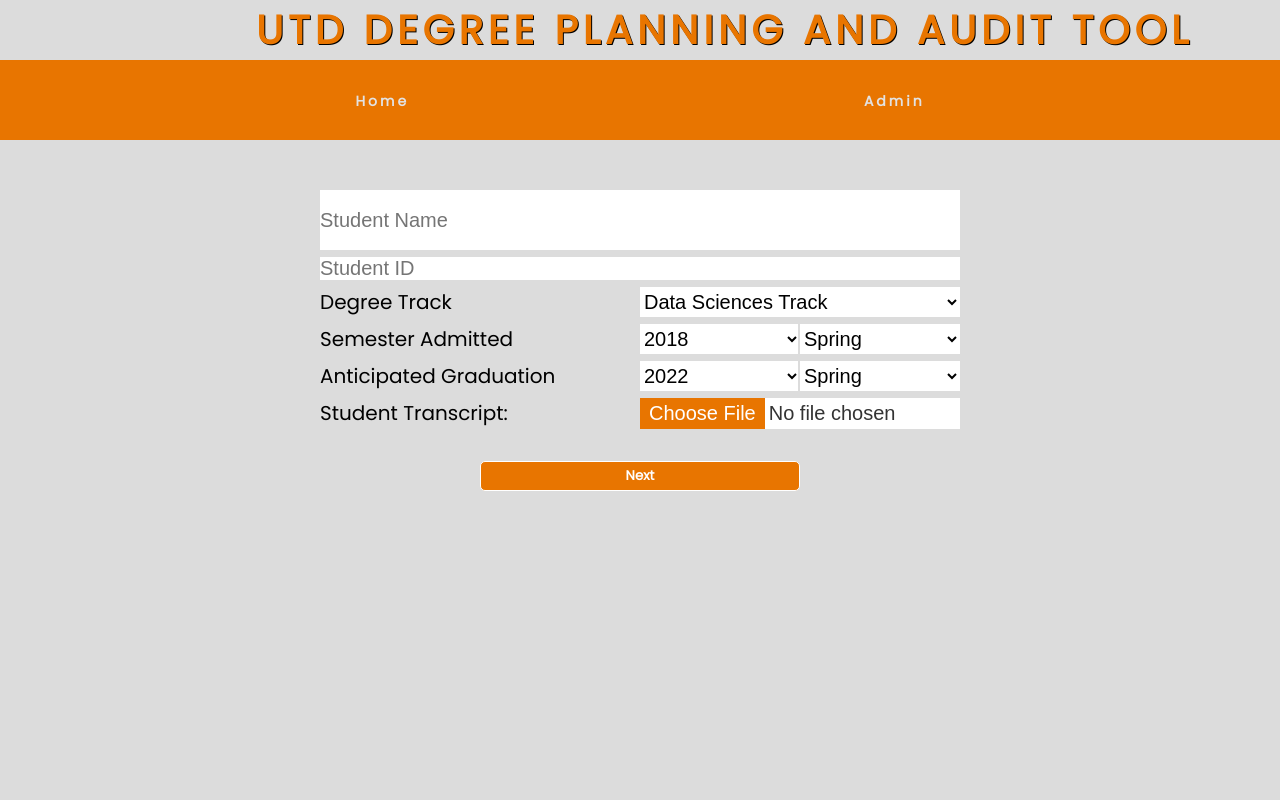
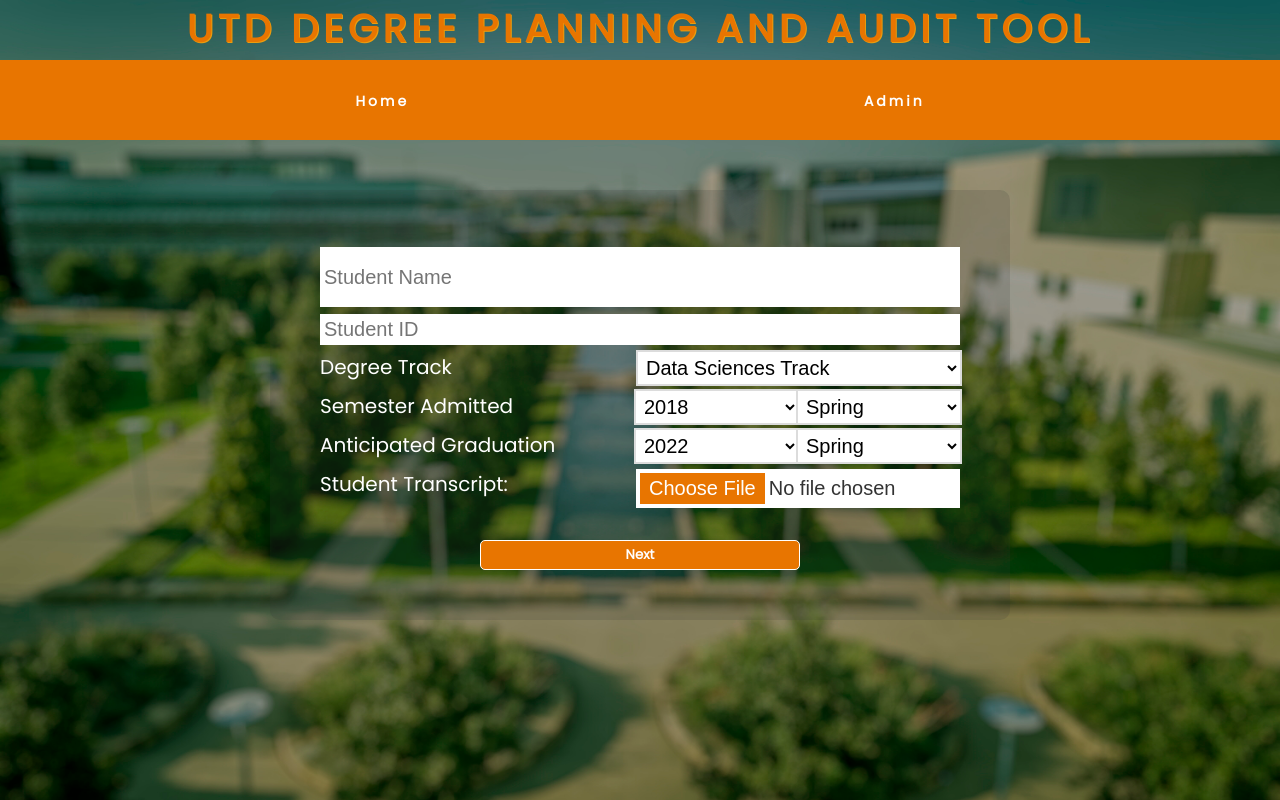
Before and after one commit to muhibm1/Degree-Audit-Tool-, a PHP site: page /main.html in a window 1280 px wide. Run offline with PHP 8.4, Linux system fonts and the light colour scheme; data comes from the database, SQL or seed files in the repository; some libraries are stand-ins or nearby versions.

Commit message:
Small Fix and Makeover

```diff
--- a/admin.html
+++ b/admin.html
@@ -16,7 +16,7 @@
 </style>
 </head>
 
-<body style="background-color:Gainsboro;">
+<body style="background-color:rgb(95, 148, 101); background-image: url('utdallas_min.jpg');">
 
 <header>
 <div>
@@ -31,7 +31,7 @@
   </ul>
 </nav>
 
-<div class="adminForm" id="signin_form">
+<div class="adminForm" id="signin_form" style="color: white;">
   <div class="input-group">
     <h3>Sign in</h3>
   </div>
--- a/external.css
+++ b/external.css
@@ -10,44 +10,65 @@
 
 header{
   top:0;
-  left:20%;
+  margin: auto;
   height: 60px;
-  width: auto;
+  width: 100%;
   text-transform: uppercase;
   letter-spacing: 5px;
-  font-size: 40px;
+  font-size: 3vw;
   font-weight: bold;
   font-family: 'Poppins', sans-serif;
   text-align: center;
-  text-shadow: 1px 1px black;
+  text-shadow: 1px 1px rgb(235, 157, 14);
   color: #e87500
 }
 
-a:visited {
-  color: purple;
+@media screen and (min-width: 1600px) {
+  header {
+     font-size: 50px;
+  }
 }
 
-#main-body{
+body {
+  background-image: url('utdallas_min.jpg') no-repeat center center fixed;
+  background-attachment: fixed;
+  -webkit-background-size: cover;
+  -moz-background-size: cover;
+  -o-background-size: cover;
+  background-size: cover;
+}
+
+#main-body {
   opacity: 0;
   transition: opacity 1s;
 }
 
-.formOne{
+.formOne {
   width: 50%;
   display: inherit;
   position: relative;
   margin: auto;
   margin-top: 50px;
+  margin-bottom: 100px;
   transition-duration: 1s;
+  background-color: rgba(59, 59, 59, 0.164);
+  border-radius: 10px;
+  color: white;
+  padding: 50px;
 }
 
-.formTwo{
+.formTwo {
   width: 50%;
   display: none;
   position: relative;
   margin: auto;
   margin-top: 50px;
+  margin-bottom: 100px;
   transition-duration: 1s;
+  background-color: rgba(59, 59, 59, 0.164);
+  border-radius: 10px;
+  color: white;
+  padding: 50px;
 }
 
 [data-drop-target] {
@@ -102,21 +128,26 @@
   display: flex;
   justify-content: space-around;
   width: 80%;
+  transition-duration: 0.4s;
 }
 
 .nav-links li{
-list-style: none;
+  list-style: none;
 }
 .nav-links a{
-  color: rgb(226, 226, 226);
+  color: rgb(255, 255, 255);
+  background-color: #1f502a00;
   text-decoration: none;
   letter-spacing: 3px;
   font-weight: bold;
   font-size: 14px;
+  transition: background-color 0.2s ease-out;
 }
 
-.nav-links li:hover {
+.nav-links a:hover {
   background-color: #1f502a;
+  width: 20%;
+  height: 25%;
 }
 
 .input-group{
@@ -139,6 +170,7 @@
   background: white;
   border: 0;
   outline: 0;
+  padding: 4px;
   /* padding: 10px 0; */
   /* border-bottom: 1px solid #999; */
   color: #333;
@@ -147,7 +179,9 @@
 
 .input-group select {
   background: white;
+  color:#000;
   border: 0;
+  padding: 4px;
   outline: gainsboro solid 2px;
   font-size: 20px;
 }
--- a/main.html
+++ b/main.html
@@ -20,7 +20,7 @@
 <script src="draganddrop.js"></script>
 </head>
 
-<body style="background-color:Gainsboro;">
+<body style="background-color:rgb(95, 148, 101); background-image: url('utdallas_min.jpg');">
   <div id="main-body">
     <!--DOCUMENT HEADER-->
     <header>
@@ -71,7 +71,7 @@
         <input id="fileupload" type="file" autocomplete="off">
       </div>
       <div class="input-group">
-        <h2 id="transcript_status"></h2>
+        <h2 id="transcript_status" style="color: white; text-shadow: 1px 1px rgb(199, 101, 22);"></h2>
       </div>
       <br>
       <button class="next_button" onclick="toFormTwo()">Next</button>
@@ -114,7 +114,7 @@
         <label for="--">Elective Courses Taken</label>
       </div>
       <div class="input-group">
-        <label for="--" style="font-size:10px; color:gray;">Press 'Enter' to add another course to the list</label>
+        <label for="--" style="font-size:10px; color:rgb(216, 216, 216);">Press 'Enter' to add another course to the list</label>
       </div>
       <div class="manual_entry_container" id="elective_entry">
         <input type="text" placeholder="CSXXXX" id="elective_courseEntry" class="courseEntry" autocomplete="off"
@@ -124,7 +124,7 @@
         <label for="--">Other Courses Taken</label>
       </div>
       <div class="input-group">
-        <label for="--" style="font-size:10px; color:gray;">Press 'Enter' to add another course to the list</label>
+        <label for="--" style="font-size:10px; color:rgb(216, 216, 216);">Press 'Enter' to add another course to the list</label>
       </div>
       <div class="manual_entry_container" id="other_entry">
         <input type="text" placeholder="CSXXXX" id="other_courseEntry" class="courseEntry" autocomplete="off"
@@ -153,6 +153,9 @@
           </tr>
         </table>
       </div>
+      <div class="input-group">
+        <label for="--" style="font-size:12px; color:rgb(216, 216, 216);">* Be sure all student information is correct before submitting.</label>
+      </div>
       <button class="next_button"  onclick="submitStudentInfo()">Submit</button>
     </div>
 
--- a/main.js
+++ b/main.js
@@ -161,6 +161,7 @@
             student.addCourseTaken(courseID);
             student.addCourseGrade(4.000);
             student.addCourseAttribute(0);
+            student.addCourseSemester(student.getAdmittedSemester());
         }
     }
     for (const node of document.getElementById("student_required_container").children){
@@ -174,6 +175,7 @@
             student.addCourseTaken(courseID);
             student.addCourseGrade(4.000);
             student.addCourseAttribute(0);
+            student.addCourseSemester(student.getAdmittedSemester());
         }
     }
     for (const node of document.getElementById("elective_entry").children){
@@ -188,6 +190,7 @@
                 student.addCourseTaken(courseID);
                 student.addCourseGrade(4.000);
                 student.addCourseAttribute(0);
+                student.addCourseSemester(student.getAdmittedSemester());
             }
         }
     }
@@ -198,6 +201,7 @@
                 student.addCourseTaken(courseID);
                 student.addCourseGrade(4.000);
                 student.addCourseAttribute(0);
+                student.addCourseSemester(student.getAdmittedSemester());
             }
         }
     }
@@ -416,6 +420,7 @@
 // --generatePDFs():--
 // This function calls the PDFGenerator functions to create PDFs from student information.
 function generatePDFs() {
+    console.log(student);
     degreePlanPDF = degree_gen.degreePlan_generatePDF(student);
     auditReportPDF = audit_gen.audit_generatePDF(student, gpa_calc);
 }
@@ -458,7 +463,7 @@
     falloption.value = "Fall";
     var springoption = document.createElement("option");
     springoption.innerHTML = "Spring";
-    springoption.value = "Sprint";
+    springoption.value = "Spring";
     var summeroption = document.createElement("option");
     summeroption.innerHTML = "Summer";
     summeroption.value = "Summer";
@@ -538,7 +543,6 @@
         document.getElementById("admit_y").value=student.getAdmittedSemester().substring(0,4);
         document.getElementById("admit_s").value=student.getAdmittedSemester().substring(4);
         document.getElementById("transcript_status").innerHTML = "Transcript Uploaded. Please check over all student information to ensure accuracy."
-        document.getElementById("transcript_status").style.color = "red";
         document.getElementById("transcript_status").style.fontSize = "20px";
         hideLoading();
     }
```
Also changed, not shown: other parts of external.css (+32 -3 lines), utdallas_min.jpg (added).
